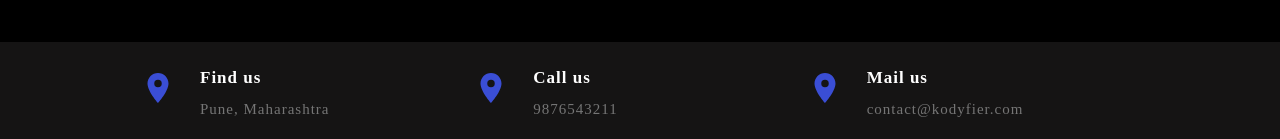
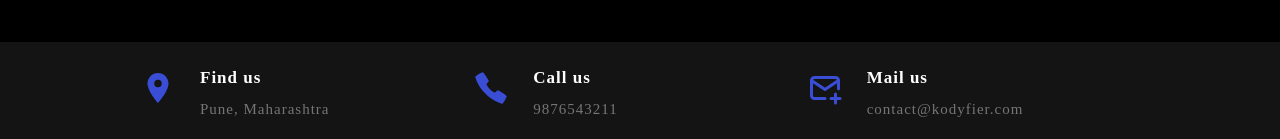
Before and after one commit to CoolShivas/World-Atlas-React-19, a React (Vite) app in the folder world-atlas-using-react-19/: page / in a window 1280 px wide. Shown: the part 1903-2042 px from the top of the page. Built offline with nearby package versions, Linux system fonts and the light colour scheme.

Commit message:
Previously, getting the icons names then only one icon got and now by making the icons dynamic fully resolved the issue related to icons.

```diff
--- a/world-atlas-using-react-19/src/components/Ui/Footer.jsx
+++ b/world-atlas-using-react-19/src/components/Ui/Footer.jsx
@@ -1,10 +1,15 @@
 import footerData from "../../api/footerData.json";
 import {MdPlace} from "react-icons/md";
+import {IoCallSharp} from "react-icons/io5";
+import {TbMailPlus} from "react-icons/tb";
+
 
 const Footer = () => {
 
   const footerIcons = {
     MdPlace : <MdPlace/>,
+    IoCallSharp:<IoCallSharp/>,
+    TbMailPlus:<TbMailPlus/>,
   };
 
   return (
@@ -14,7 +19,7 @@
           const {icon, title, details} = currData;
           return (
             <div className="footer-contact" key={index}>
-              <div className="icon">{footerIcons.MdPlace}</div>
+              <div className="icon">{footerIcons[icon]}</div>
                 <div className="footer-contact-text">
                   <p>{title}</p>
                   <p>{details}</p>
```
